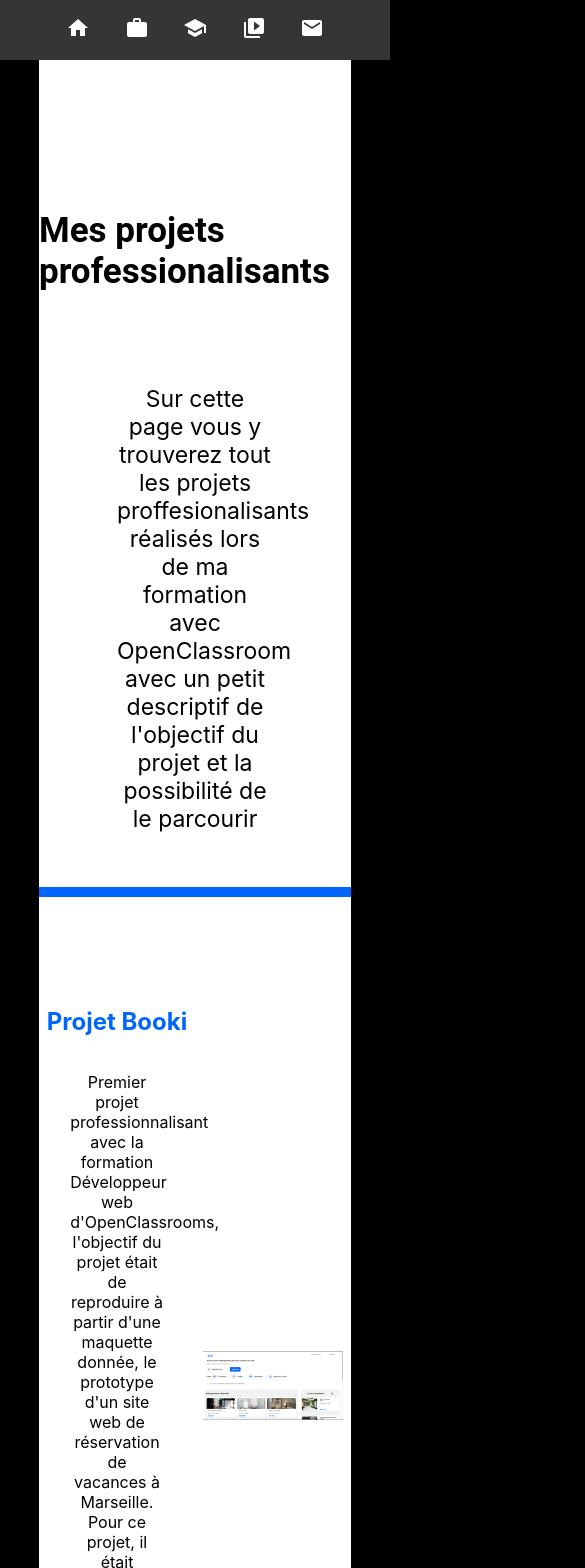
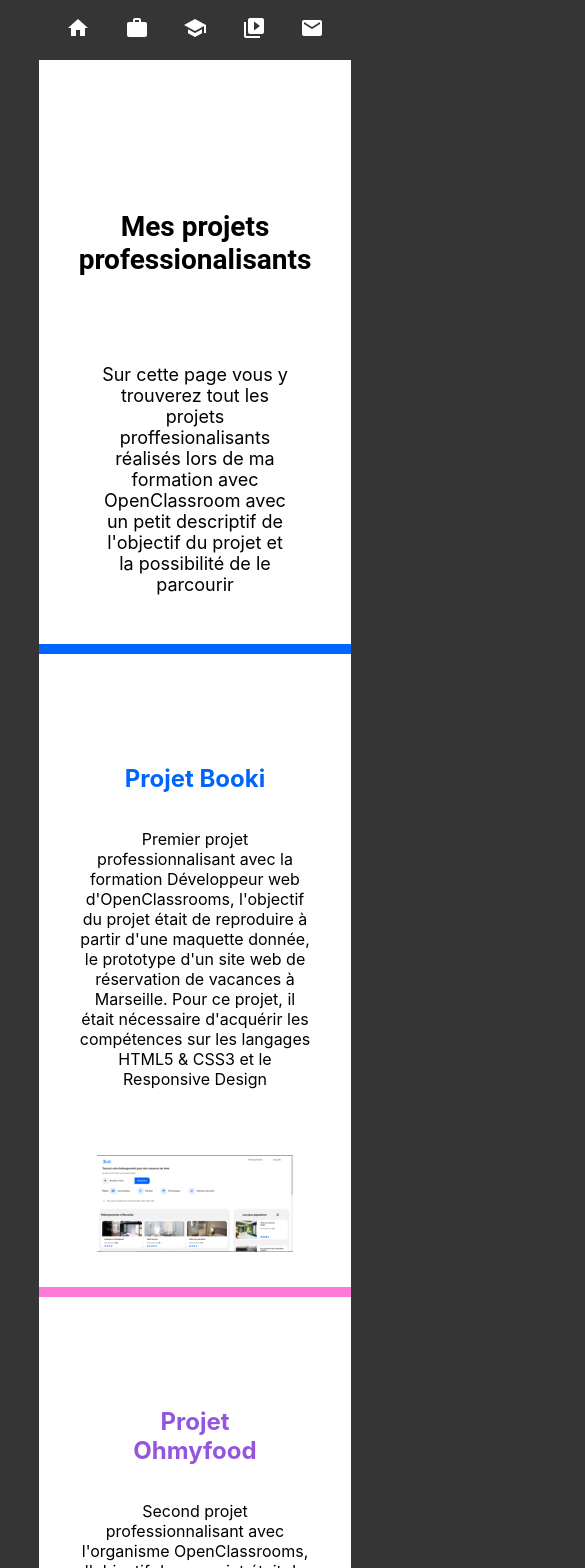
Before and after one commit to Baptiste71/Planchon_Baptiste_Portfolio-master, a React (Create React App) app: page /projects in a window 390 px wide. Shown: the top 1568 px of the page, 585 px wide, since content can reach past the window. Built offline with nearby package versions, Linux system fonts and the light colour scheme.

Commit message:
Responsive page projets ok

```diff
--- a/src/pages/home/_home.scss
+++ b/src/pages/home/_home.scss
@@ -2,11 +2,11 @@
 
 //Background//
 .homePage {
-  background-color: black;
+  background-color: $barNavBackground;
 }
 
 body {
-  background-color: black;
+  background-color: $barNavBackground;
 }
 
 //ensemble des éléments//
--- a/src/pages/projets/Project.jsx
+++ b/src/pages/projets/Project.jsx
@@ -68,7 +68,7 @@
               <p className="attention">
                 <FeedbackIcon className="attentionIcon" /> Pour visualiser le rendu final vous devez suivre le lien ci-dessous, il s'agit du repository du backend du site et suivre les instructions du ReadMe il s'agit juste d'ouvrir un terminal et de
                 taper la commande suivante: node server <br />
-                <a href="https://github.com/Baptiste71/BaptistePlanchon_5_02022022_Back">https://github.com/Baptiste71/BaptistePlanchon_5_02022022_Back</a>
+                <a href="https://github.com/Baptiste71/BaptistePlanchon_5_02022022_Back">Repository Github Backend</a>
               </p>
             </div>
             <a className="miniatureLink" href="https://baptiste71.github.io/BaptistePlanchon_5_02022022/">
@@ -87,10 +87,14 @@
               </p>
               <p className="attention">
                 <FeedbackIcon className="attentionIcon" /> Pour visualiser le rendu final, il vous faudra vous rendre dans les deux repositories front et back liens ci-dessous et suivre les instructions des readme pour chacun d'entre eux : <br />
-                <a href="https://github.com/Baptiste71/BaptistePlanchon_6_19032022-Front">https://github.com/Baptiste71/BaptistePlanchon_6_19032022-Front</a>
+              </p>
+              <div>
+                <a className="linkGithub" href="https://github.com/Baptiste71/BaptistePlanchon_6_19032022-Front">
+                  Repository Github Frontend
+                </a>
                 <br />
-                <a href="https://github.com/Baptiste71/Baptiste_Planchon_6_19032022_Back">https://github.com/Baptiste71/Baptiste_Planchon_6_19032022_Back</a>
-              </p>
+                <a href="https://github.com/Baptiste71/Baptiste_Planchon_6_19032022_Back">Repository Github Backend</a>
+              </div>
             </div>
             <a className="miniatureLink" href="https://github.com/Baptiste71/BaptistePlanchon_6_19032022-Front">
               <div className="miniatureProject">
@@ -108,9 +112,9 @@
               </p>
               <p className="attention">
                 <FeedbackIcon className="attentionIcon" /> Pour visualiser le rendu final, vous devez vous rendre sur les deux repositories front et back liens ci-dessous, et suivre les instructions demandées dans les readme : <br />
-                <a href="https://github.com/Baptiste71/Planchon_Baptiste_7_09042022_Front">https://github.com/Baptiste71/Planchon_Baptiste_7_09042022_Front</a>
+                <a href="https://github.com/Baptiste71/Planchon_Baptiste_7_09042022_Front">Repository Github Frontend</a>
                 <br />
-                <a href="https://github.com/Baptiste71/Planchon_Baptiste_7_09042022_Back">https://github.com/Baptiste71/Planchon_Baptiste_7_09042022_Back</a>
+                <a href="https://github.com/Baptiste71/Planchon_Baptiste_7_09042022_Back">Repository Github Backend</a>
               </p>
             </div>
             <a className="miniatureLink" href="https://github.com/Baptiste71/Planchon_Baptiste_7_09042022_Front">
--- a/src/pages/projets/_project.scss
+++ b/src/pages/projets/_project.scss
@@ -14,18 +14,27 @@
 }
 
 .introTitle {
+  @include projectTitleMobile;
+  @include projectTitleTablet;
+  @include flexJustifyCenter;
+  width: 48%;
+  font-size: 34px;
   color: black;
 }
 
 .introTxt {
-  width: 50%;
+  @include projectIntroMobile;
+  @include projectIntroTablet;
+  width: 40%;
   text-align: center;
-  font-size: 23px;
+  font-size: 20px;
 }
 
 // Mise en page des cartes de projets //
 
 .presentationNormal {
+  @include projectMobile;
+  @include projectTablet;
   @include flexDirectionRow;
   @include flexSpaceBetween;
   align-items: center;
@@ -34,6 +43,8 @@
 }
 
 .presentationReverse {
+  @include projectMobile;
+  @include projectTablet;
   @include flexDirectionRowReverse;
   @include flexSpaceBetween;
   align-items: center;
@@ -42,6 +53,8 @@
 }
 
 .titleAndTxt {
+  @include titleAndTxtMobile;
+  @include titleAndTxtTablet;
   @include flexDirectionCol;
   @include flexJustifyCenter;
   align-items: center;
@@ -49,6 +62,10 @@
 }
 .attentionIcon {
   color: red;
+}
+
+.projectName {
+  @include textAlignCenter;
 }
 
 .booki {
@@ -112,16 +129,21 @@
 }
 
 .projectDescription {
+  @include attentionMobile;
+  @include attentionTablet;
   width: 60%;
   text-align: center;
 }
 
 .attention {
+  @include attentionMobile;
+  @include attentionTablet;
   width: 60%;
   text-align: center;
 }
 
 .miniatureLink {
+  @include miniatureLinkMobile;
   @include flexJustifyCenter;
   width: 50%;
 }
--- a/src/style/_mixins.scss
+++ b/src/style/_mixins.scss
@@ -168,6 +168,76 @@
 
 // Mes projets //
 
+@mixin projectTitleTablet {
+  @media screen and (min-width: $breakpointsTablets) and (max-width: $breakpointsDesktop) {
+    text-align: center;
+  }
+}
+
+@mixin projectIntroTablet {
+  @media screen and (min-width: $breakpointsTablets) and (max-width: $breakpointsDesktop) {
+    width: 60%;
+  }
+}
+
+@mixin projectTablet {
+  @media screen and (min-width: $breakpointsTablets) and (max-width: $breakpointsDesktop) {
+    @include flexDirectionCol;
+  }
+}
+
+@mixin titleAndTxtTablet {
+  @media screen and (min-width: $breakpointsTablets) and (max-width: $breakpointsDesktop) {
+    margin-bottom: 50px;
+  }
+}
+
+@mixin attentionTablet {
+  @media screen and (min-width: $breakpointsTablets) and (max-width: $breakpointsDesktop) {
+    width: 150%;
+  }
+}
+
+// projets version mobile //
+
+@mixin projectTitleMobile {
+  @media screen and (max-width: $breakpointsTablets) {
+    text-align: center;
+    font-size: 28px;
+  }
+}
+
+@mixin projectIntroMobile {
+  @media screen and (max-width: $breakpointsTablets) {
+    width: 60%;
+    font-size: 18px;
+  }
+}
+
+@mixin projectMobile {
+  @media screen and (max-width: $breakpointsTablets) {
+    @include flexDirectionCol;
+  }
+}
+
+@mixin titleAndTxtMobile {
+  @media screen and (max-width: $breakpointsTablets) {
+    margin-bottom: 50px;
+  }
+}
+
+@mixin attentionMobile {
+  @media screen and (max-width: $breakpointsTablets) {
+    width: 150%;
+  }
+}
+
+@mixin miniatureLinkMobile {
+  @media screen and (max-width: $breakpointsTablets) {
+    width: 70%;
+  }
+}
+
 // Animations //
 
 @mixin spinner {
```
